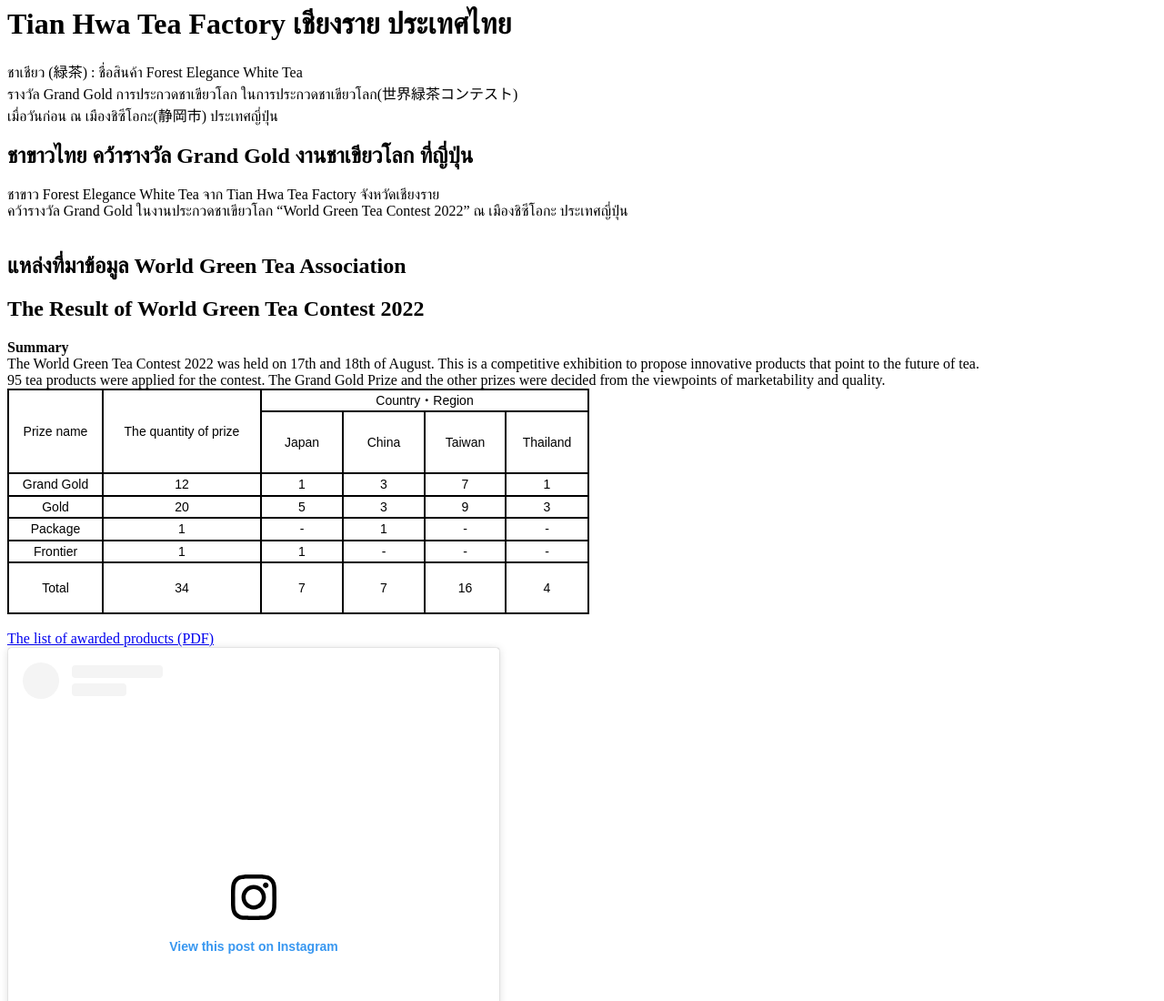
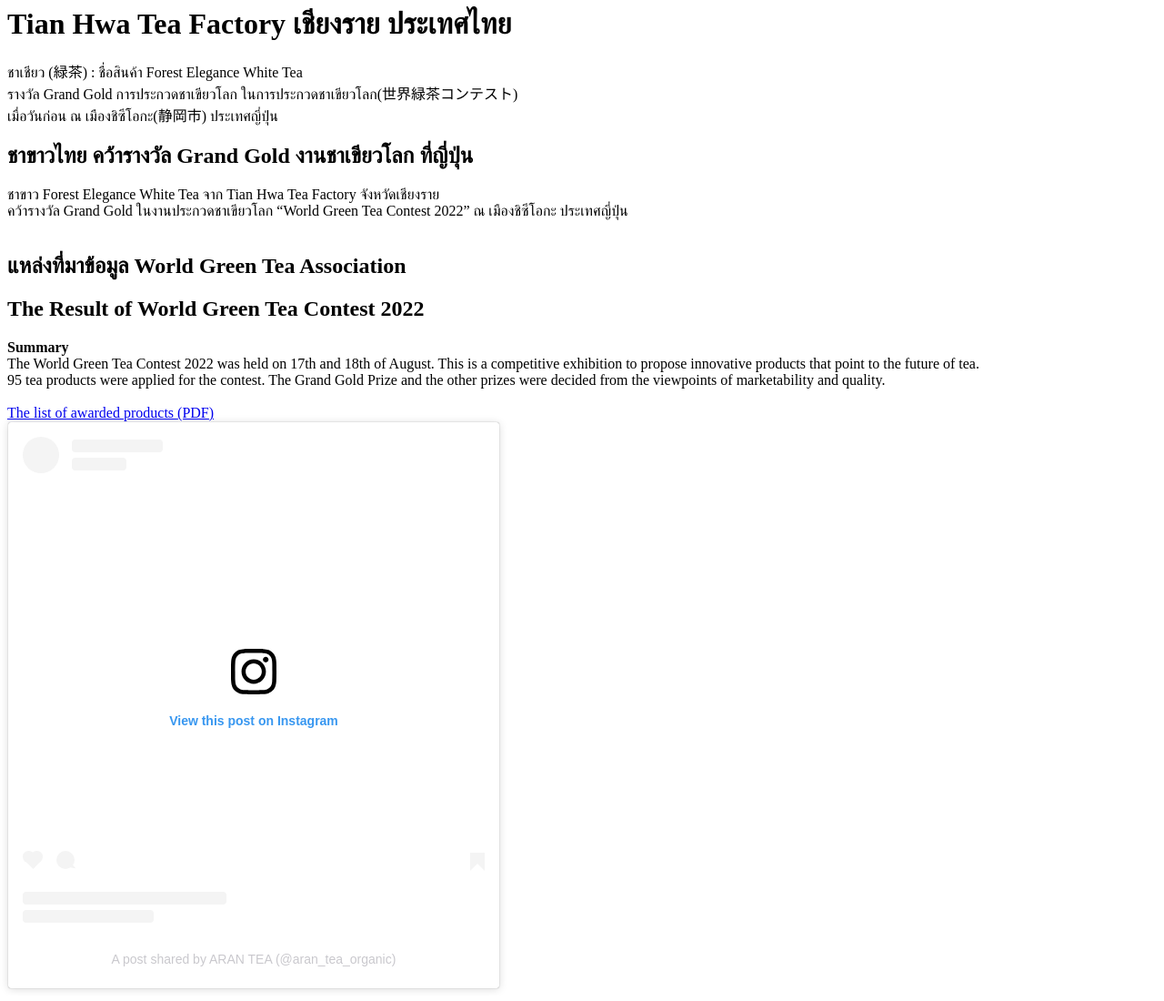
Before and after one commit to tianhwatea/main, a plain HTML site: page index.html in a window 1280 px wide. Shown: the top 1100 px of the page at 91% size. Drawn offline with Linux system fonts and the light colour scheme; a script that the page names is missing.

Commit message:
Update index.html

```diff
--- a/index.html
+++ b/index.html
@@ -21,61 +21,6 @@
   <b>Summary</b><br>
 The World Green Tea Contest 2022 was held on 17th and 18th of August. This is a competitive exhibition to propose innovative products that point to the future of tea.<br/>
 95 tea products were applied for the contest. The Grand Gold Prize and the other prizes were decided from the viewpoints of marketability and quality.<br/>
-<table width="640" border="1" cellpadding="0" cellspacing="0" bordercolor="#000000" style="font-size: 14px; line-height: 1.6; color: rgb(0, 0, 0); font-family: メイリオ, Meiryo, sans-serif; font-style: normal; font-variant-ligatures: normal; font-variant-caps: normal; font-weight: 400; letter-spacing: normal; orphans: 2; text-align: start; text-indent: 0px; text-transform: none; white-space: normal; widows: 2; word-spacing: 0px; -webkit-text-stroke-width: 0px; background-color: rgb(255, 255, 255); text-decoration-style: initial; text-decoration-color: initial;">
-  <tbody>
-    <tr>
-      <td width="102" rowspan="2"><p style="margin: 0px; padding: 0px; text-align: center;">Prize name</p></td>
-      <td width="172" rowspan="2"><p align="center" style="margin: 0px; padding: 0px;">The quantity of prize</p></td>
-      <td colspan="4"><p style="margin: 0px; padding: 0px; text-align: center;">Country・Region</p></td>
-    </tr>
-    <tr>
-      <td width="88" height="68"><div align="center"><span style="text-align: center; margin-top: 0px; margin-bottom: 0px;">Japan</span></div></td>
-      <td width="88" align="default" valign="middle"><p style="margin: 0px; padding: 0px; text-align: center;">China</p></td>
-      <td width="87" align="default" valign="middle"><div align="center">Taiwan</div></td>
-      <td width="89" align="default" valign="middle"><p style="margin: 0px; padding: 0px; text-align: center;">Thailand</p></td>
-      </tr>
-    <tr>
-      <td width="102"><p style="margin: 0px; padding: 0px; text-align: center;">Grand Gold</p></td>
-      <td width="172"><p style="margin: 0px; padding: 0px; text-align: center;">12</p></td>
-      <td width="88"><div align="center">1</div></td>
-      <td width="88"><div align="center">3</div></td>
-      <td><div align="center">7</div></td>
-      <td valign="top"><div align="center">1</div></td>
-      </tr>
-    <tr>
-      <td width="102"><p style="margin: 0px; padding: 0px; text-align: center;">Gold</p></td>
-      <td width="172"><p style="margin: 0px; padding: 0px; text-align: center;">20</p></td>
-      <td width="88" valign="top"><div align="center">5</div></td>
-      <td width="88" valign="top"><div align="center">3</div></td>
-      <td valign="top"><div align="center">9</div></td>
-      <td valign="top"><div align="center">3</div></td>
-      </tr>
-    <tr>
-      <td><div align="center">Package</div></td>
-      <td><div align="center">1</div></td>
-      <td><div align="center">-</div></td>
-      <td><div align="center">1</div></td>
-      <td><div align="center">-</div></td>
-      <td valign="top"><div align="center">-</div></td>
-    </tr>
-    <tr>
-      <td width="102"><p style="margin: 0px; padding: 0px; text-align: center;">Frontier</p></td>
-      <td width="172"><p style="margin: 0px; padding: 0px; text-align: center;">1</p></td>
-      <td width="88"><div align="center">1</div></td>
-      <td width="88"><div align="center">-</div></td>
-      <td><div align="center">-</div></td>
-      <td valign="top"><div align="center">-</div></td>
-    </tr>
-    <tr>
-      <td width="102" height="56"><p style="margin: 0px; padding: 0px; text-align: center;">Total</p></td>
-      <td width="172"><p style="margin: 0px; padding: 0px; text-align: center;">34</p></td>
-      <td width="88"><div align="center">7</div></td>
-      <td width="88"><div align="center">7</div></td>
-      <td><div align="center">16</div></td>
-      <td align="default" valign="middle"><div align="center">4</div></td>
-    </tr>
-  </tbody>
-</table>
 <br/>
   <a href="https://www.o-cha.net/kyoukai/news/documents/list.pdf">The list of awarded products (PDF)</a>
 <br/>
```
